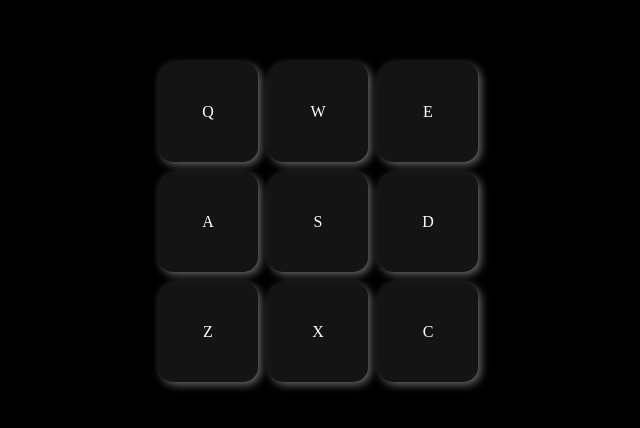
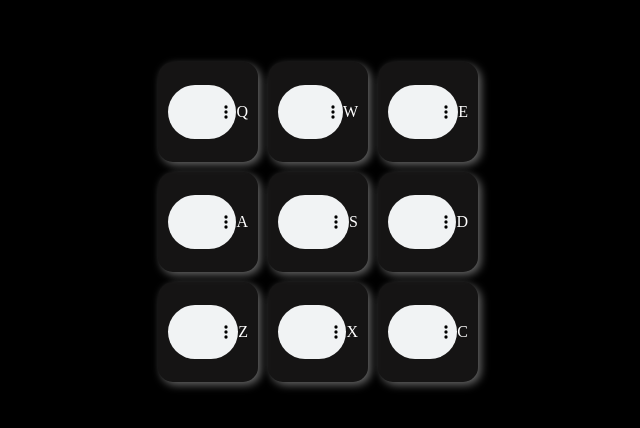
Before and after one commit to mart-anthony-stark/react-drum-machine, a React (Create React App) app: page / in a window 1280 px wide. Shown: the part 178-606 px from the top of the page, without its empty margins (322-962 px from the left). Built offline with nearby package versions, Linux system fonts and the light colour scheme.

Commit message:
2 files modified

```diff
--- a/src/App.js
+++ b/src/App.js
@@ -72,7 +72,7 @@ export default function App() {
               key={pad.id}
               keyCode={pad.keyCode}
               keyTrigger={pad.keyTrigger}
-              url={pad.ur}
+              url={pad.url}
             />
           ))}
         </div>
--- a/src/Tile.js
+++ b/src/Tile.js
@@ -1,8 +1,9 @@
-import React from 'react';
+import React, { useState, useEffect } from 'react';
 
-export default function Tile({ name, keyTrigger, keyCode }) {
+export default function Tile({ name, keyTrigger, keyCode, url }) {
   return (
     <div className="drum-pad" id={name}>
+      <audio src={url} controls />
       <h4 className="name">{name}</h4>
       <p className="key-trigger">{keyTrigger}</p>
     </div>
```
